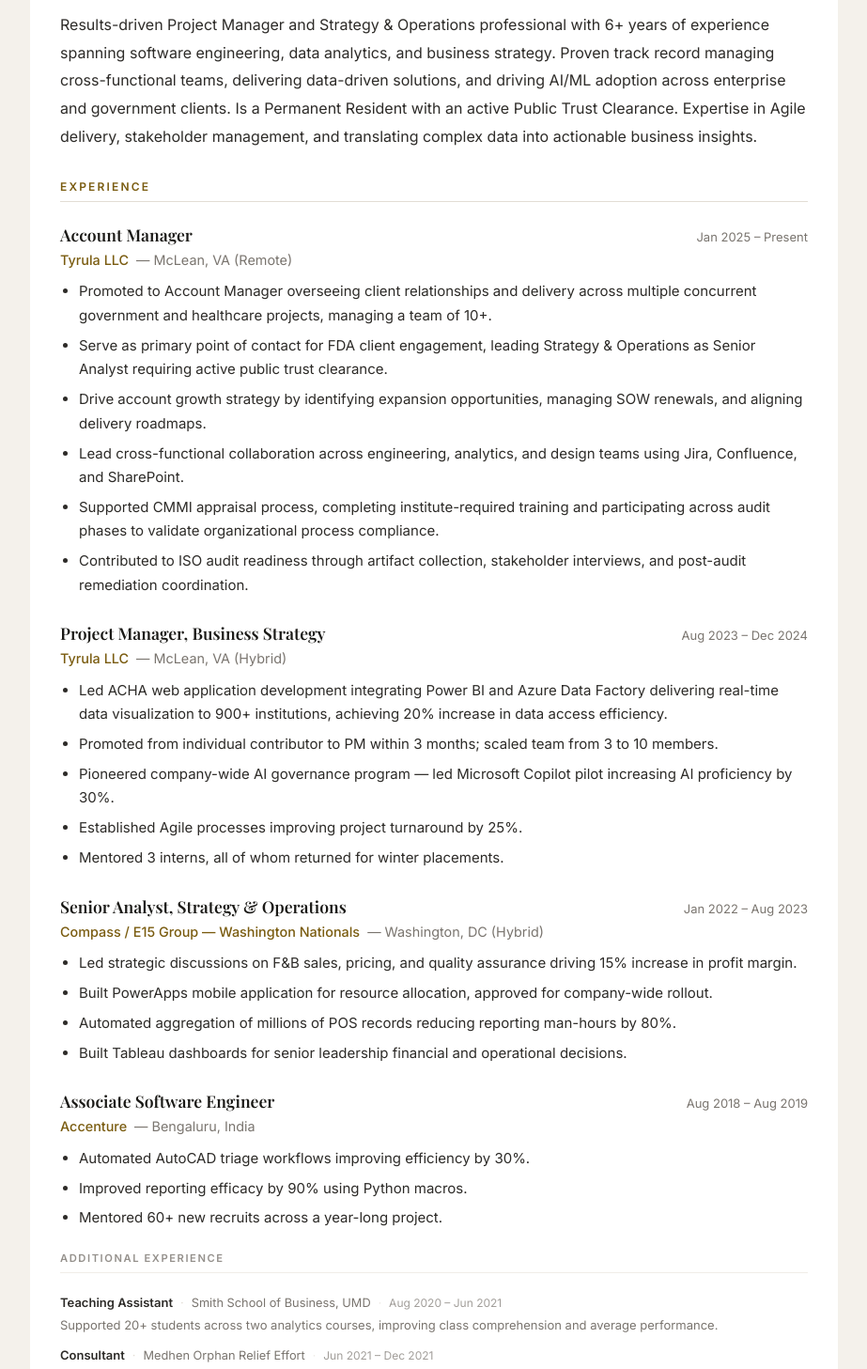
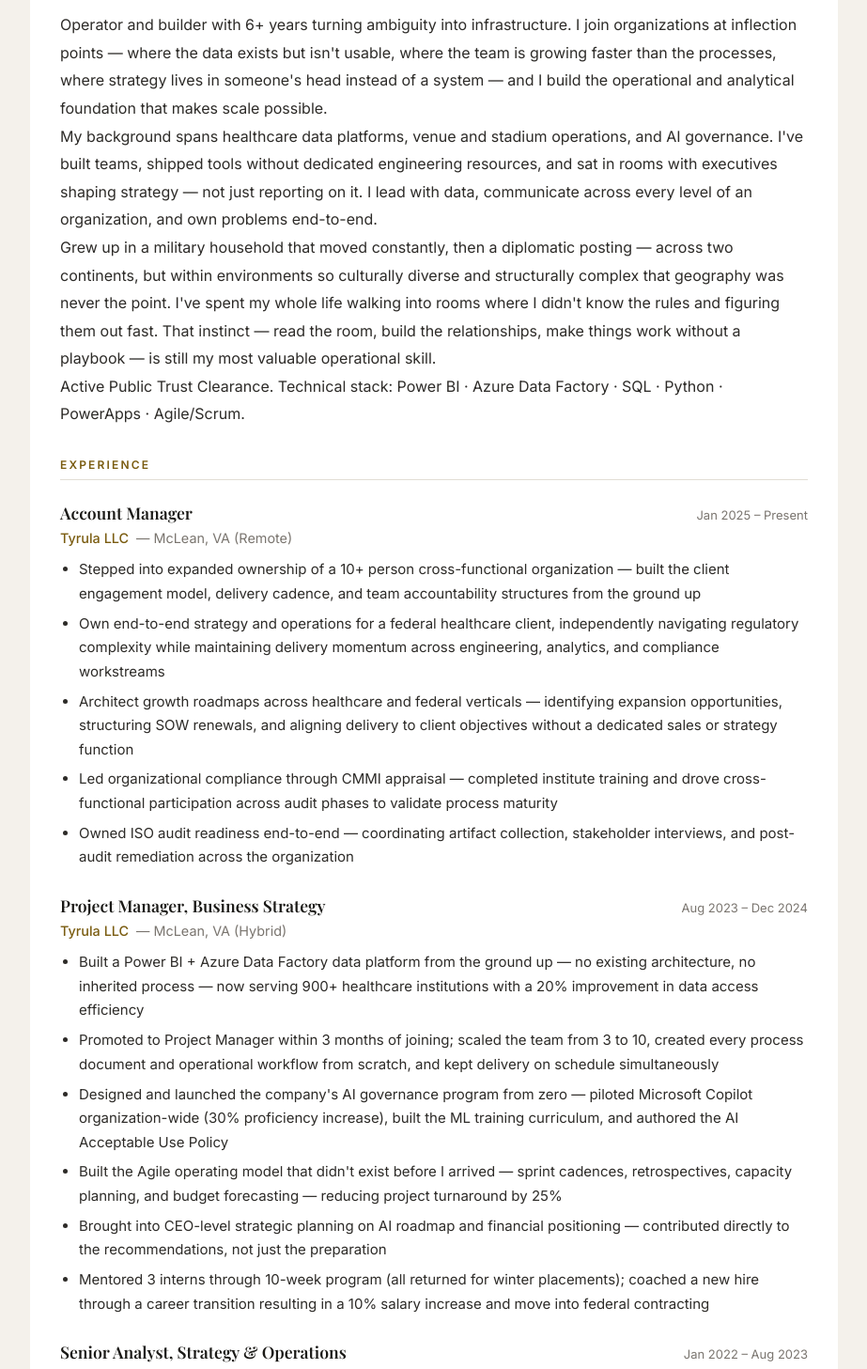
Before and after one commit to Abapna25/AB-Resume, a React (Vite) app: page / in a window 1280 px wide. Shown: the part 760-2217 px from the top of the page at 94% size, without its empty margins (178-1101 px from the left). Built offline with nearby package versions, Linux system fonts and the light colour scheme; a web font is replaced by a local one.

Commit message:
updating resume for startups

```diff
--- a/index.html
+++ b/index.html
@@ -3,9 +3,9 @@
   <head>
     <meta charset="UTF-8" />
     <meta name="viewport" content="width=device-width, initial-scale=1.0" />
-    <title>Akanksha Bapna — PM & Strategy Analytics</title>
+    <title>Akanksha Bapna — Chief of Staff & Operations Leader</title>
     <meta name="description" content="Project Manager and Strategy & Analytics professional with 6+ years building data platforms, leading cross-functional teams, and delivering AI-driven solutions." />
-    <meta property="og:title" content="Akanksha Bapna — PM & Strategy Analytics" />
+    <meta property="og:title" content="Akanksha Bapna — Chief of Staff & Operations Leader | Data-Driven Builder" />
     <meta property="og:description" content="Power BI · Azure Data Factory · SQL · Agile Delivery · AI Governance" />
     <meta property="og:url" content="https://abapna.com" />
     <meta property="og:image" content="https://abapna.com/og-image.png" />
--- a/src/pages/resume/Akanksha.jsx
+++ b/src/pages/resume/Akanksha.jsx
@@ -7,12 +7,11 @@
     location: 'McLean, VA (Remote)',
     dates: 'Jan 2025 – Present',
     bullets: [
-      'Promoted to Account Manager overseeing client relationships and delivery across multiple concurrent government and healthcare projects, managing a team of 10+.',
-      'Serve as primary point of contact for FDA client engagement, leading Strategy & Operations as Senior Analyst requiring active public trust clearance.',
-      'Drive account growth strategy by identifying expansion opportunities, managing SOW renewals, and aligning delivery roadmaps.',
-      'Lead cross-functional collaboration across engineering, analytics, and design teams using Jira, Confluence, and SharePoint.',
-      'Supported CMMI appraisal process, completing institute-required training and participating across audit phases to validate organizational process compliance.',
-      'Contributed to ISO audit readiness through artifact collection, stakeholder interviews, and post-audit remediation coordination.',
+      'Stepped into expanded ownership of a 10+ person cross-functional organization — built the client engagement model, delivery cadence, and team accountability structures from the ground up',
+      'Own end-to-end strategy and operations for a federal healthcare client, independently navigating regulatory complexity while maintaining delivery momentum across engineering, analytics, and compliance workstreams',
+      'Architect growth roadmaps across healthcare and federal verticals — identifying expansion opportunities, structuring SOW renewals, and aligning delivery to client objectives without a dedicated sales or strategy function',
+      'Led organizational compliance through CMMI appraisal — completed institute training and drove cross-functional participation across audit phases to validate process maturity',
+      'Owned ISO audit readiness end-to-end — coordinating artifact collection, stakeholder interviews, and post-audit remediation across the organization',
     ],
   },
   {
@@ -21,11 +20,12 @@
     location: 'McLean, VA (Hybrid)',
     dates: 'Aug 2023 – Dec 2024',
     bullets: [
-      'Led ACHA web application development integrating Power BI and Azure Data Factory delivering real-time data visualization to 900+ institutions, achieving 20% increase in data access efficiency.',
-      'Promoted from individual contributor to PM within 3 months; scaled team from 3 to 10 members.',
-      'Pioneered company-wide AI governance program — led Microsoft Copilot pilot increasing AI proficiency by 30%.',
-      'Established Agile processes improving project turnaround by 25%.',
-      'Mentored 3 interns, all of whom returned for winter placements.',
+      'Built a Power BI + Azure Data Factory data platform from the ground up — no existing architecture, no inherited process — now serving 900+ healthcare institutions with a 20% improvement in data access efficiency',
+      'Promoted to Project Manager within 3 months of joining; scaled the team from 3 to 10, created every process document and operational workflow from scratch, and kept delivery on schedule simultaneously',
+      'Designed and launched the company\'s AI governance program from zero — piloted Microsoft Copilot organization-wide (30% proficiency increase), built the ML training curriculum, and authored the AI Acceptable Use Policy',
+      'Built the Agile operating model that didn\'t exist before I arrived — sprint cadences, retrospectives, capacity planning, and budget forecasting — reducing project turnaround by 25%',
+      'Brought into CEO-level strategic planning on AI roadmap and financial positioning — contributed directly to the recommendations, not just the preparation',
+      'Mentored 3 interns through 10-week program (all returned for winter placements); coached a new hire through a career transition resulting in a 10% salary increase and move into federal contracting',
     ],
   },
   {
@@ -34,10 +34,14 @@
     location: 'Washington, DC (Hybrid)',
     dates: 'Jan 2022 – Aug 2023',
     bullets: [
-      'Led strategic discussions on F&B sales, pricing, and quality assurance driving 15% increase in profit margin.',
-      'Built PowerApps mobile application for resource allocation, approved for company-wide rollout.',
-      'Automated aggregation of millions of POS records reducing reporting man-hours by 80%.',
-      'Built Tableau dashboards for senior leadership financial and operational decisions.',
+      'Led analytics for non-sporting events (concerts, special events) across Nationals Park and Audi Field — including dynamic pricing strategy on specialty and alcoholic beverage items; used market research and demographic data to inform product mix decisions and ran ROI and cost-benefit analysis to support pricing recommendations',
+      'Evaluated 10–15 technology and F&B vendors per season — attended pitch meetings, conducted ROI and cost-benefit analysis, and made partnership recommendations on stadium tech deployments including self-checkout and smart checkout systems; post-onboarding, analyzed vendor sales data to advise on menu performance and product mix optimization',
+      'Independently designed and built a PowerApps staff management application hosted on Microsoft Teams — replaced a single paper-based master roster with a live system allowing managers to scan employee barcodes, see assigned concession postings, and reassign staff in real time; addressed operational and security risk across a 350+ temp staff venue',
+      'Built pre-event production PAR models for every concession location — calculating hourly item-level output targets based on attendance volume to prevent kitchen backlog, minimize food waste, and feed directly into monthly supply chain inventory ordering and pre-game stocking',
+      'Automated aggregation of millions of POS records across disparate sources using SQL — eliminated 80% of manual reporting hours and enabled the team to focus on operational decisions rather than data wrangling',
+      'Served as embedded operations strategist across three properties (Nationals Park, Audi Field, FedEx Field) — owning pricing strategy, inventory planning, staffing models, and vendor analysis across different sports calendars, ownership structures, and event types',
+      'Built staffing PAR models calibrated to per-event ticket sales — translating attendance projections into location-level headcount requirements for ~350 average temp staff per game',
+      'Built Tableau dashboards for Nationals Park and Audi Field giving senior leadership direct visibility into aggregated financial and operational performance — used in monthly strategic reviews and Per-Cap improvement recommendations',
     ],
   },
   {
@@ -46,9 +50,9 @@
     location: 'Bengaluru, India',
     dates: 'Aug 2018 – Aug 2019',
     bullets: [
-      'Automated AutoCAD triage workflows improving efficiency by 30%.',
-      'Improved reporting efficacy by 90% using Python macros.',
-      'Mentored 60+ new recruits across a year-long project.',
+      'Identified an AutoCAD triage bottleneck and built a centralized automation dashboard — improving engineering team efficiency by 30% without a formal project mandate',
+      'Built Python macros that aggregated team status data and auto-generated executive presentations — improving reporting efficacy by 90% and eliminating a recurring manual bottleneck',
+      'Operated within Agile/SDLC environment with daily stand-ups and sprint cycles; onboarded and mentored 60+ new recruits across a year-long project',
     ],
   },
 ]
@@ -164,7 +168,7 @@
             Akanksha Bapna
           </h1>
           <p className="resume-hero__role">
-            Project Manager | Strategy &amp; Operations Specialist
+            Chief of Staff &amp; Operations Leader | Data-Driven Builder
           </p>
         </div>
       </section>
@@ -206,7 +210,16 @@
             <section className="resume-section" aria-labelledby="a-summary">
               <h2 id="a-summary" className="resume-section-title">Professional Summary</h2>
               <p className="resume-summary">
-                Results-driven Project Manager and Strategy &amp; Operations professional with 6+ years of experience spanning software engineering, data analytics, and business strategy. Proven track record managing cross-functional teams, delivering data-driven solutions, and driving AI/ML adoption across enterprise and government clients. Is a Permanent Resident with an active Public Trust Clearance. Expertise in Agile delivery, stakeholder management, and translating complex data into actionable business insights.
+                Operator and builder with 6+ years turning ambiguity into infrastructure. I join organizations at inflection points — where the data exists but isn't usable, where the team is growing faster than the processes, where strategy lives in someone's head instead of a system — and I build the operational and analytical foundation that makes scale possible.
+              </p>
+              <p className="resume-summary">
+                My background spans healthcare data platforms, venue and stadium operations, and AI governance. I've built teams, shipped tools without dedicated engineering resources, and sat in rooms with executives shaping strategy — not just reporting on it. I lead with data, communicate across every level of an organization, and own problems end-to-end.
+              </p>
+              <p className="resume-summary">
+                Grew up in a military household that moved constantly, then a diplomatic posting — across two continents, but within environments so culturally diverse and structurally complex that geography was never the point. I've spent my whole life walking into rooms where I didn't know the rules and figuring them out fast. That instinct — read the room, build the relationships, make things work without a playbook — is still my most valuable operational skill.
+              </p>
+              <p className="resume-summary">
+                Active Public Trust Clearance. Technical stack: Power BI · Azure Data Factory · SQL · Python · PowerApps · Agile/Scrum.
               </p>
             </section>
 
```
